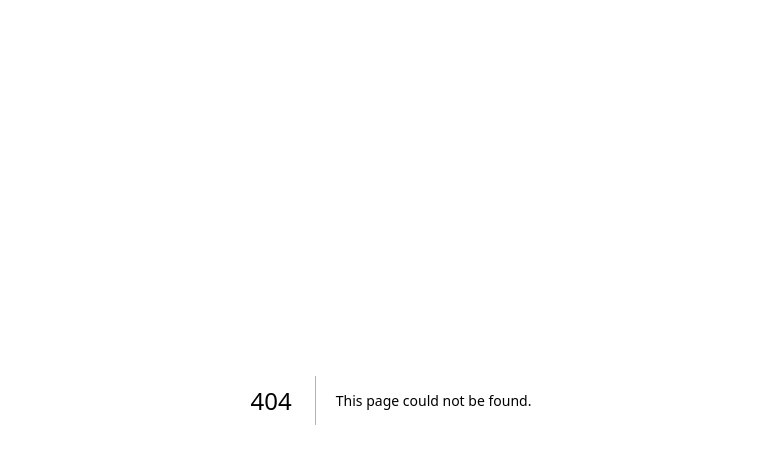
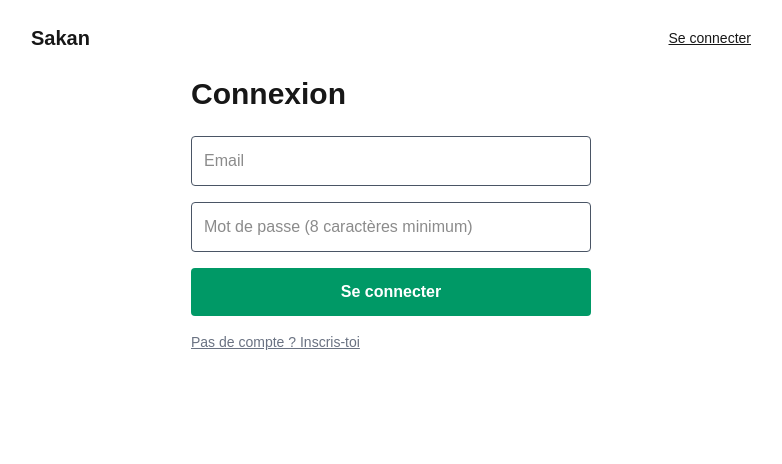
Before and after one commit to infark/sakan, a Next.js app: page /connexion in a window 1280 px wide. Before the commit this address had no page. Shown: the top 464 px of the page, without its empty margins (249-1031 px from the left). Built offline with nearby package versions, Linux system fonts and the light colour scheme; no server answers.

Commit message:
Ajout de l'inscription et connexion

```diff
--- /dev/null
+++ b/app/connexion/page.tsx
@@ -0,0 +1,108 @@
+"use client";
+
+import { useState } from "react";
+import { useRouter } from "next/navigation";
+import { supabase } from "@/lib/supabase";
+
+export default function Connexion() {
+  const router = useRouter();
+  const [mode, setMode] = useState<"connexion" | "inscription">("connexion");
+  const [email, setEmail] = useState("");
+  const [motDePasse, setMotDePasse] = useState("");
+  const [message, setMessage] = useState<string | null>(null);
+  const [erreur, setErreur] = useState<string | null>(null);
+  const [chargement, setChargement] = useState(false);
+
+  async function soumettre(e: React.FormEvent) {
+    e.preventDefault();
+    setErreur(null);
+    setMessage(null);
+    setChargement(true);
+
+    if (mode === "inscription") {
+      const { data, error } = await supabase.auth.signUp({
+        email,
+        password: motDePasse,
+      });
+      if (error) {
+        setErreur(error.message);
+      } else if (data.session) {
+        router.push("/");
+      } else {
+        setMessage("Compte créé. Vérifie ta boîte mail pour confirmer.");
+      }
+    } else {
+      const { error } = await supabase.auth.signInWithPassword({
+        email,
+        password: motDePasse,
+      });
+      if (error) {
+        setErreur(error.message);
+      } else {
+        router.push("/");
+      }
+    }
+
+    setChargement(false);
+  }
+
+  return (
+    <main className="mx-auto max-w-md p-6">
+      <h1 className="mb-6 text-3xl font-bold">
+        {mode === "connexion" ? "Connexion" : "Créer un compte"}
+      </h1>
+
+      <form onSubmit={soumettre} className="space-y-4">
+        <input
+          type="email"
+          required
+          placeholder="Email"
+          value={email}
+          onChange={(e) => setEmail(e.target.value)}
+          className="w-full rounded border border-gray-600 bg-transparent p-3"
+        />
+        <input
+          type="password"
+          required
+          minLength={8}
+          placeholder="Mot de passe (8 caractères minimum)"
+          value={motDePasse}
+          onChange={(e) => setMotDePasse(e.target.value)}
+          className="w-full rounded border border-gray-600 bg-transparent p-3"
+        />
+
+        {erreur && (
+          <p className="rounded bg-red-100 p-3 text-sm text-red-700">{erreur}</p>
+        )}
+        {message && (
+          <p className="rounded bg-green-100 p-3 text-sm text-green-700">
+            {message}
+          </p>
+        )}
+
+        <button
+          type="submit"
+          disabled={chargement}
+          className="w-full rounded bg-emerald-600 p-3 font-semibold text-white disabled:opacity-50"
+        >
+          {chargement
+            ? "Patiente…"
+            : mode === "connexion"
+              ? "Se connecter"
+              : "Créer mon compte"}
+        </button>
+      </form>
+
+      <button
+        onClick={() =>
+          setMode(mode === "connexion" ? "inscription" : "connexion")
+        }
+        className="mt-4 text-sm text-gray-500 underline"
+      >
+        {mode === "connexion"
+          ? "Pas de compte ? Inscris-toi"
+          : "Déjà un compte ? Connecte-toi"}
+      </button>
+    </main>
+  );
+}
--- a/app/layout.tsx
+++ b/app/layout.tsx
@@ -1,6 +1,7 @@
 import type { Metadata } from "next";
 import { Geist, Geist_Mono } from "next/font/google";
 import "./globals.css";
+import BarreNavigation from "@/components/BarreNavigation";
 
 const geistSans = Geist({
   variable: "--font-geist-sans",
@@ -13,17 +14,23 @@ const geistMono = Geist_Mono({
 });
 
 export const metadata: Metadata = {
-  title: "Create Next App",
-  description: "Generated by create next app",
+  title: "Sakan",
+  description: "Logements étudiants à Tunis",
 };
 
-export default function RootLayout({ children }: LayoutProps<"/">) {
+export default function RootLayout({
+  children,
+}: Readonly<{
+  children: React.ReactNode;
+}>) {
   return (
-    <html
-      lang="en"
-      className={`${geistSans.variable} ${geistMono.variable} h-full antialiased`}
-    >
-      <body className="min-h-full flex flex-col">{children}</body>
+    <html lang="fr">
+      <body
+        className={`${geistSans.variable} ${geistMono.variable} antialiased`}
+      >
+        <BarreNavigation />
+        {children}
+      </body>
     </html>
   );
 }
--- /dev/null
+++ b/components/BarreNavigation.tsx
@@ -0,0 +1,50 @@
+"use client";
+
+import Link from "next/link";
+import { useEffect, useState } from "react";
+import type { User } from "@supabase/supabase-js";
+import { supabase } from "@/lib/supabase";
+
+export default function BarreNavigation() {
+  const [user, setUser] = useState<User | null>(null);
+  const [pret, setPret] = useState(false);
+
+  useEffect(() => {
+    supabase.auth.getSession().then(({ data }) => {
+      setUser(data.session?.user ?? null);
+      setPret(true);
+    });
+    const { data } = supabase.auth.onAuthStateChange((_event, session) => {
+      setUser(session?.user ?? null);
+    });
+    return () => data.subscription.unsubscribe();
+  }, []);
+
+  return (
+    <nav className="mx-auto flex max-w-3xl items-center justify-between p-6 pb-0">
+      <Link href="/" className="text-xl font-bold">
+        Sakan
+      </Link>
+
+      {pret && (
+        <div className="flex items-center gap-4 text-sm">
+          {user ? (
+            <>
+              <span className="text-gray-500">{user.email}</span>
+              <button
+                onClick={() => supabase.auth.signOut()}
+                className="underline"
+              >
+                Déconnexion
+              </button>
+            </>
+          ) : (
+            <Link href="/connexion" className="underline">
+              Se connecter
+            </Link>
+          )}
+        </div>
+      )}
+    </nav>
+  );
+}
```
